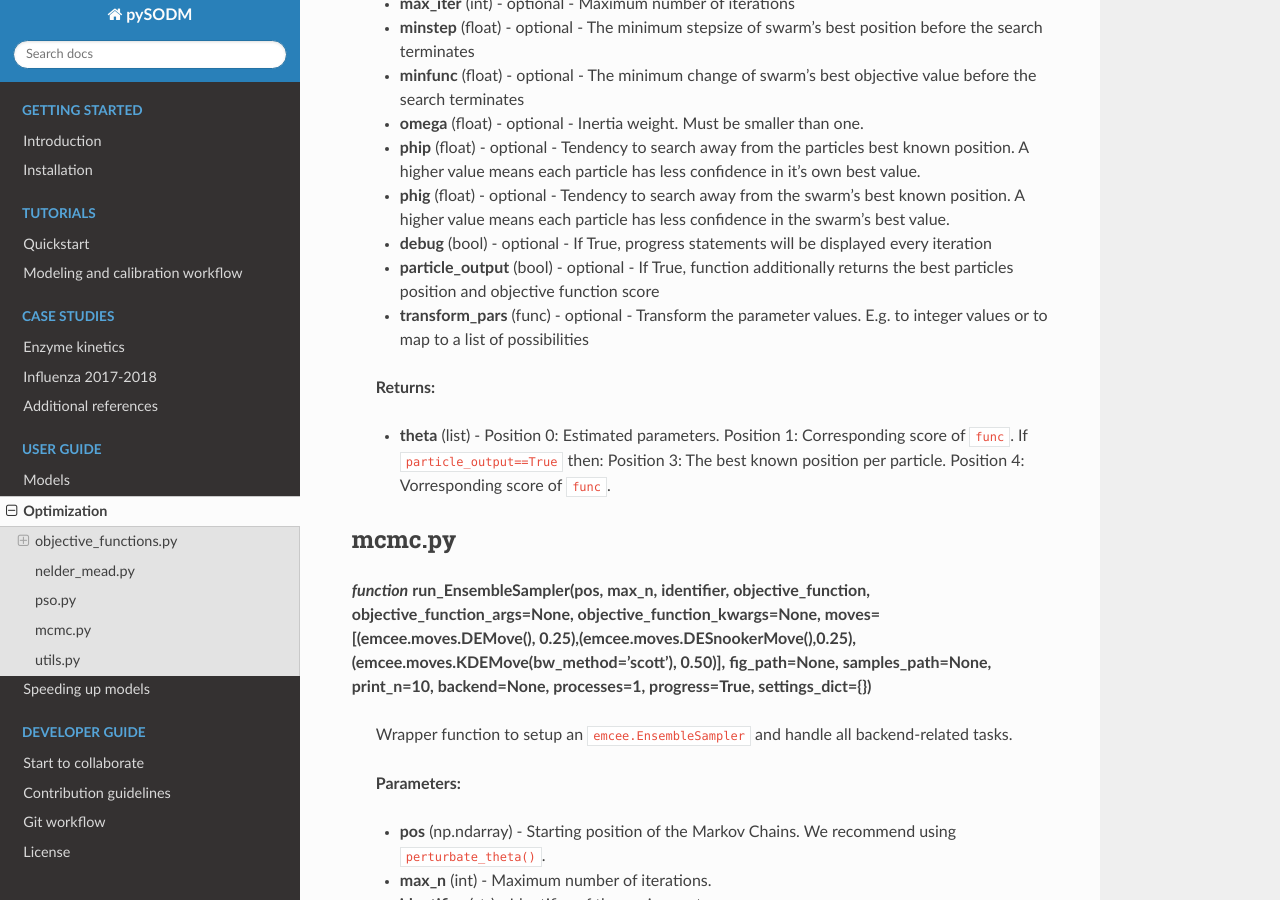
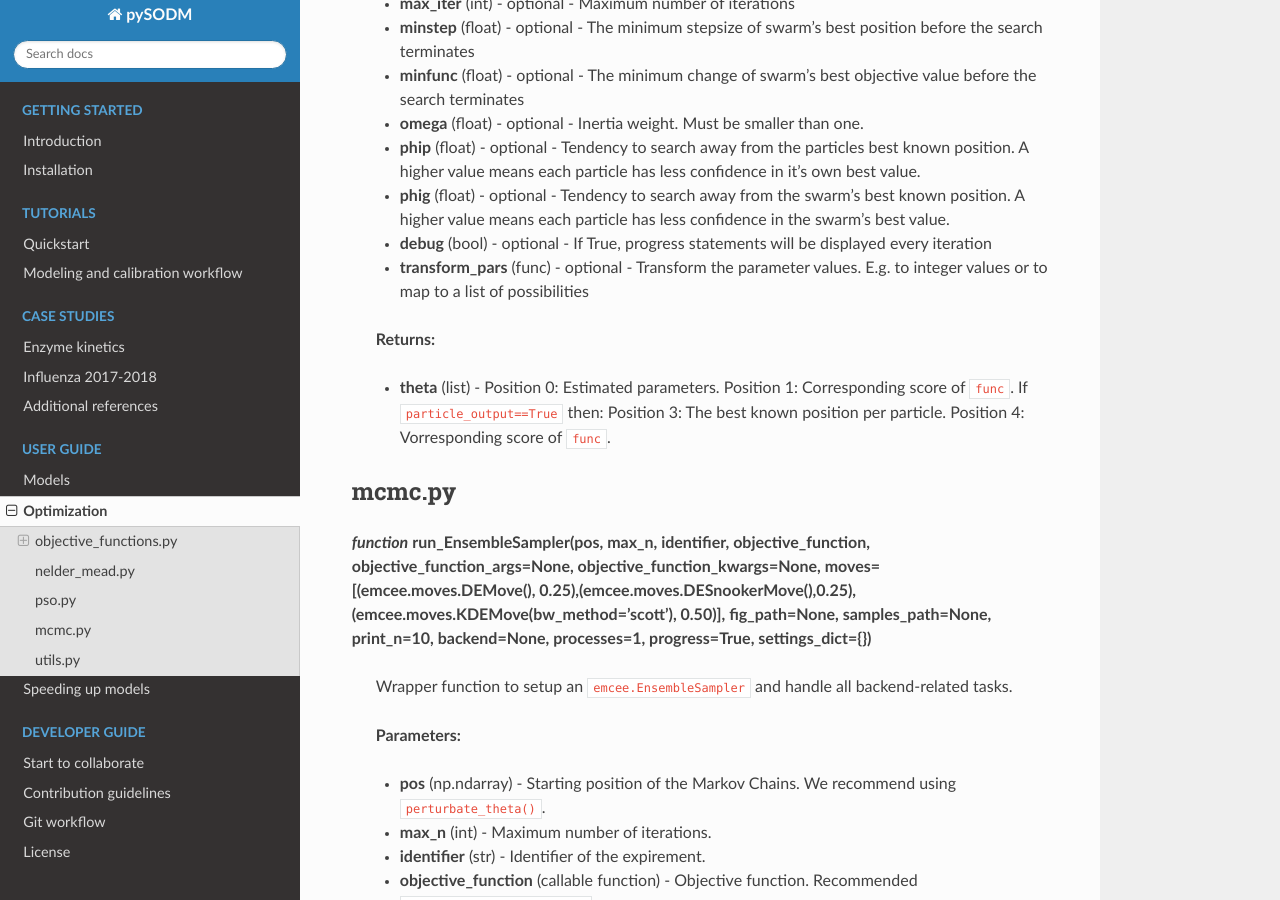
Before and after one commit to twallema/pySODM, a Sphinx documentation site: the page built from docs/optimization.md, in a window 1280 px wide and 900 px high, scrolled down 7283 px. Built offline with Sphinx 7.4.7 and the Read the Docs theme 3.1.0, drawn with Linux system fonts in a browser that asks for light colours.

Commit message:
remove particle output as an option in the pso output

```diff
--- a/docs/optimization.md
+++ b/docs/optimization.md
@@ -207,7 +207,6 @@
 >    * **phip** (float) - optional - Tendency to search away from the particles best known position.  A higher value means each particle has less confidence in it's own best value.
 >    * **phig** (float) - optional - Tendency to search away from the swarm's best known position. A higher value means each particle has less confidence in the swarm's best value.
 >    * **debug** (bool) - optional - If True, progress statements will be displayed every iteration
->    * **particle_output** (bool) - optional - If True, function additionally returns the best particles position and objective function score
 >    * **transform_pars** (func) - optional - Transform the parameter values. E.g. to integer values or to map to a list of possibilities
 
 >    **Returns:**
```
